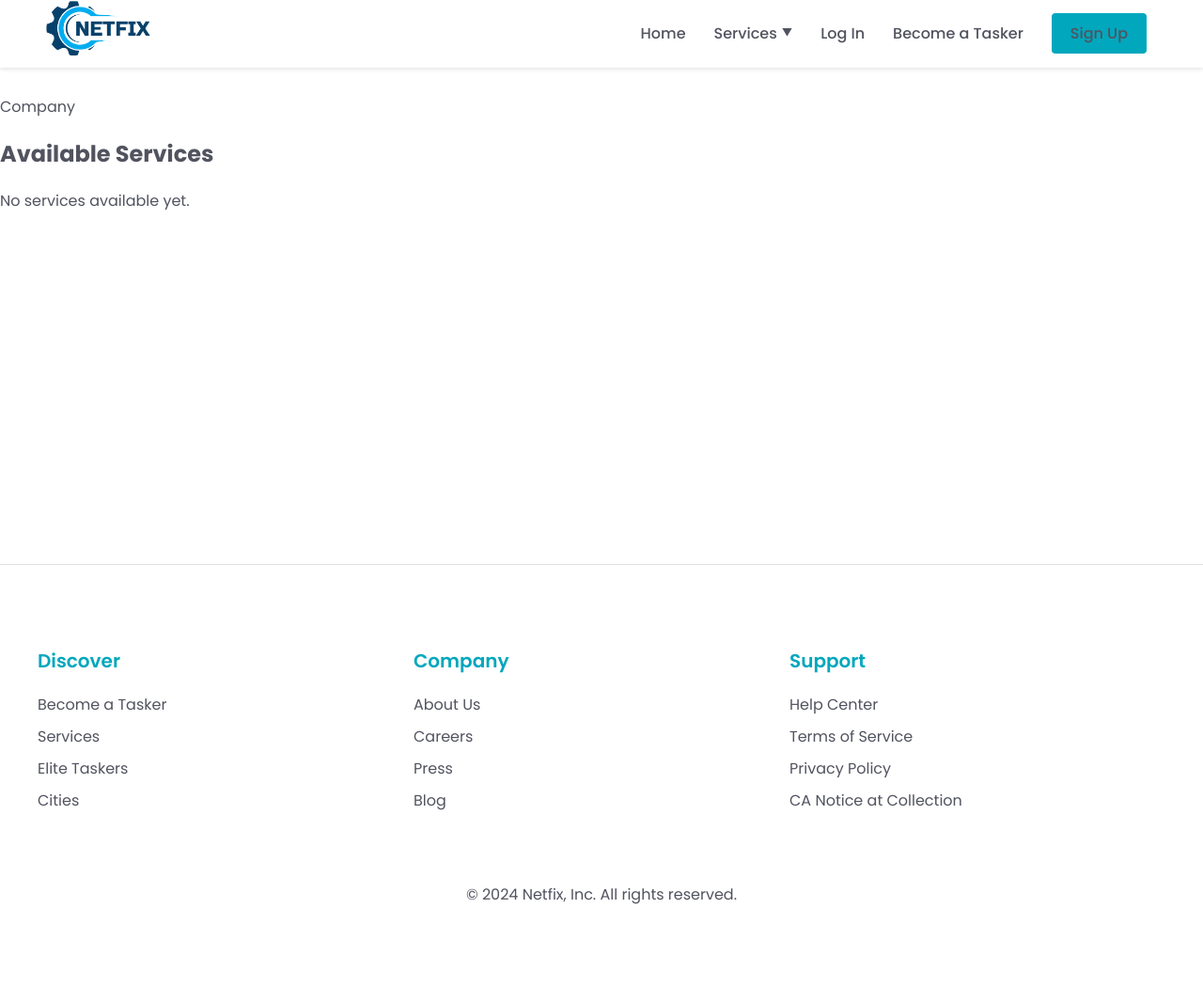
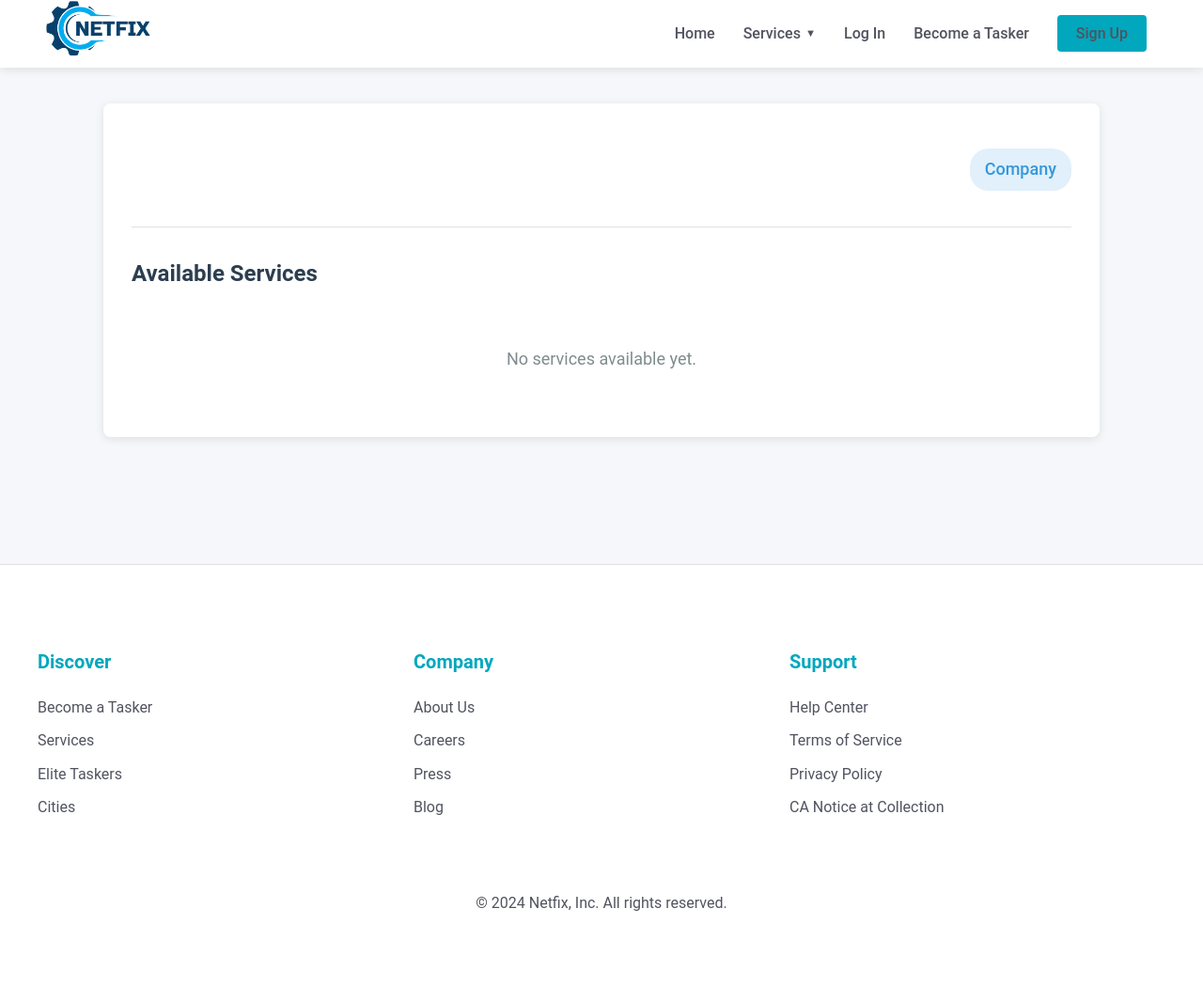
Before and after one commit to Vincent-Omondi/netfix1, a Django app: template users/templates/users/profile.html in a window 1280 px wide. Shown: the whole page at 94% size. Before the commit the page ends 962 px from the top, so only its background shows below. Run offline with Django 3.2, Linux system fonts and the light colour scheme; the template is opened without the code that fills it, so the values that code supplies are empty.

Commit message:
stylize profile

```diff
--- /dev/null
+++ b/static/css/users.css
@@ -0,0 +1,182 @@
+:root {
+    --primary-color: #3498db;
+    --primary-color-dark: #2980b9;
+    --secondary-color: #e74c3c;
+    --secondary-color-dark: #c0392b;
+    --text-color-primary: #2c3e50;
+    --text-color-secondary: #7f8c8d;
+    --background-color: #f5f7fa;
+    --white-color: #ffffff;
+    --border-color: #e0e0e0;
+    --box-shadow: 0 2px 10px rgba(0, 0, 0, 0.1);
+    --hover-box-shadow: 0 5px 15px rgba(0, 0, 0, 0.1);
+    --transition-duration: 0.3s;
+}
+
+body, html {
+    font-family: 'Roboto', Arial, sans-serif;
+    margin: 0;
+    padding: 0;
+    background-color: var(--background-color);
+    color: var(--text-color-primary);
+    line-height: 1.6;
+}
+
+.profile_container {
+    max-width: 1000px;
+    margin: 40px auto;
+    padding: 30px;
+    background-color: var(--white-color);
+    border-radius: 8px;
+    box-shadow: var(--box-shadow);
+}
+
+.profile-header {
+    display: flex;
+    justify-content: space-between;
+    align-items: center;
+    margin-bottom: 30px;
+    padding-bottom: 20px;
+    border-bottom: 1px solid var(--border-color);
+}
+
+.profile-info h1 {
+    font-size: 28px;
+    font-weight: 700;
+    margin: 0 0 10px 0;
+    color: var(--text-color-primary);
+}
+
+.profile-info p {
+    font-size: 16px;
+    color: var(--text-color-secondary);
+    margin: 0;
+}
+
+.profile-type {
+    font-size: 18px;
+    font-weight: 500;
+    color: var(--primary-color);
+    padding: 8px 16px;
+    background-color: #e1f0fa;
+    border-radius: 20px;
+}
+
+.title {
+    font-size: 24px;
+    font-weight: 600;
+    color: var(--text-color-primary);
+    margin-top: 30px;
+    margin-bottom: 20px;
+}
+
+.services_list {
+    display: grid;
+    grid-template-columns: repeat(auto-fill, minmax(300px, 1fr));
+    gap: 25px;
+}
+
+.service-item {
+    background-color: var(--white-color);
+    border: 1px solid var(--border-color);
+    border-radius: 8px;
+    padding: 20px;
+    transition: all var(--transition-duration) ease;
+    box-shadow: var(--box-shadow);
+}
+
+.service-item:hover {
+    transform: translateY(-5px);
+    box-shadow: var(--hover-box-shadow);
+}
+
+.service-item > a {
+    font-size: 18px;
+    font-weight: 600;
+    color: var(--primary-color);
+    text-decoration: none;
+    margin-bottom: 10px;
+    display: block;
+}
+
+.service-item > a:hover {
+    color: var(--primary-color-dark);
+}
+
+.service-details {
+    margin-top: 15px;
+}
+
+.service-info {
+    font-size: 14px;
+    color: var(--text-color-secondary);
+}
+
+.service-info span {
+    display: block;
+    margin-bottom: 5px;
+}
+
+.company-link {
+    margin-top: 10px;
+    font-size: 14px;
+}
+
+.company-link a {
+    color: var(--primary-color);
+    text-decoration: none;
+    font-weight: 500;
+}
+
+.company-link a:hover {
+    text-decoration: underline;
+}
+
+.no-services {
+    grid-column: 1 / -1;
+    text-align: center;
+    font-size: 18px;
+    color: var(--text-color-secondary);
+    padding: 20px;
+}
+
+.star-rating {
+    color: #f1c40f;
+    font-size: 18px;
+    margin: 10px 0;
+}
+
+button {
+    background-color: var(--secondary-color);
+    color: var(--white-color);
+    border: none;
+    padding: 8px 12px;
+    border-radius: 4px;
+    cursor: pointer;
+    font-size: 14px;
+    transition: background-color var(--transition-duration) ease;
+}
+
+button:hover {
+    background-color: var(--secondary-color-dark);
+}
+
+@media (max-width: 768px) {
+    .profile_container {
+        padding: 20px;
+        margin: 20px;
+    }
+
+    .profile-header {
+        flex-direction: column;
+        align-items: flex-start;
+    }
+
+    .profile-type {
+        margin-top: 10px;
+    }
+
+    .services_list {
+        grid-template-columns: 1fr;
+    }
+}
--- a/users/templates/users/profile.html
+++ b/users/templates/users/profile.html
@@ -3,6 +3,8 @@
 {% extends 'main/base.html' %}
 {% block title %}{{ user.username }}'s Profile{% endblock %}
 {% block content %}
+{% load static %}
+<link rel="stylesheet" href="{% static 'css/users.css' %}">
 <div class="profile_container">
     <div class="profile-header">
         <div class="profile-info">
```
